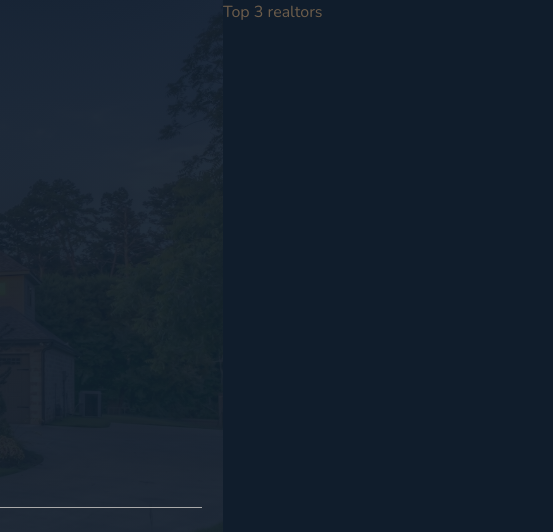
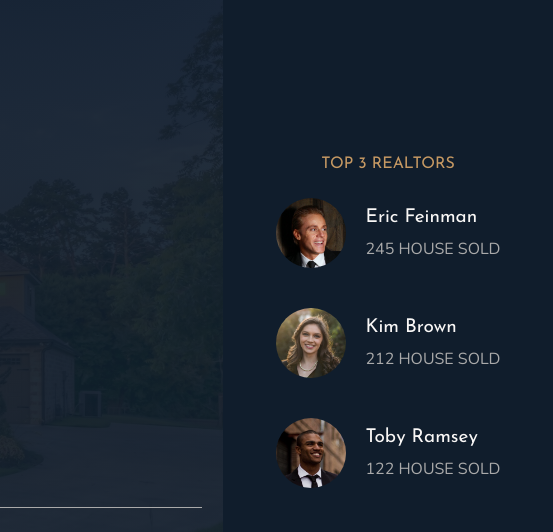
Before and after one commit to kuanhsuh/udemy_jonas_project, a website: page Nexter/starter/index.html in a window 1280 px wide. Shown: the top 532 px of the page, 727-1280 px from the left. Drawn offline with nearby package versions, Linux system fonts and the light colour scheme.

Commit message:
realtors section

```diff
--- a/Nexter/starter/index.html
+++ b/Nexter/starter/index.html
@@ -29,7 +29,24 @@
            </div>
        </header>
        <div class="realtors">
-           Top 3 realtors
+           <h3 class="heading-3">Top 3 Realtors</h3>
+           <div class="realtors__list">
+               <img src="img/realtor-1.jpeg" alt="Realtor 1" class="realtors__img">
+               <div class="realtors__details">
+                   <h4 class="heading-4 heading-4--light">Eric Feinman</h4>
+                   <p class="realtors__sold">245 house sold</p>
+               </div>
+               <img src="img/realtor-2.jpeg" alt="Realtor 1" class="realtors__img">
+               <div class="realtors__details">
+                   <h4 class="heading-4 heading-4--light">Kim Brown</h4>
+                   <p class="realtors__sold">212 house sold</p>
+               </div>
+               <img src="img/realtor-3.jpeg" alt="Realtor 1" class="realtors__img">
+               <div class="realtors__details">
+                   <h4 class="heading-4 heading-4--light">Toby Ramsey</h4>
+                   <p class="realtors__sold">122 house sold</p>
+               </div>
+           </div>
        </div>
        <section class="features">
            <!-- .feature{feature $}*6 -->
--- a/Nexter/starter/sass/_realtors.scss
+++ b/Nexter/starter/sass/_realtors.scss
@@ -1,4 +1,30 @@
 .realtors {
     background-color: $color-secondary;
     grid-column: col-start 7 / full-end;
+    padding: .3rem;
+    display: grid;
+    justify-content: center;
+    align-content: center;
+    grid-row-gap: .2rem;
+    justify-items: center;
+
+    &__list {
+        display: grid;
+        grid-template-columns: min-content max-content;
+        grid-column-gap: .2rem;
+        grid-row-gap: 5vh;
+        align-items: center;
+    }
+
+    &__img {
+        width: .7rem;
+        border-radius: 50%;
+        display: block;
+    }
+
+    &__sold {
+        text-transform: uppercase;
+        color: $color-grey-light-2;
+        margin-top: 3px;
+    }
 }
```
Also changed, not shown: Nexter/starter/css/style.css.
